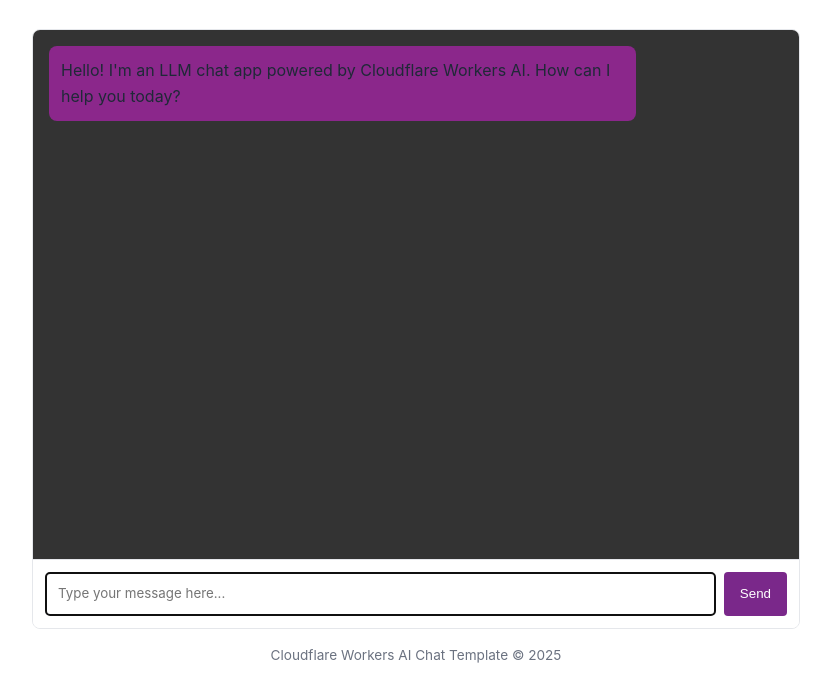
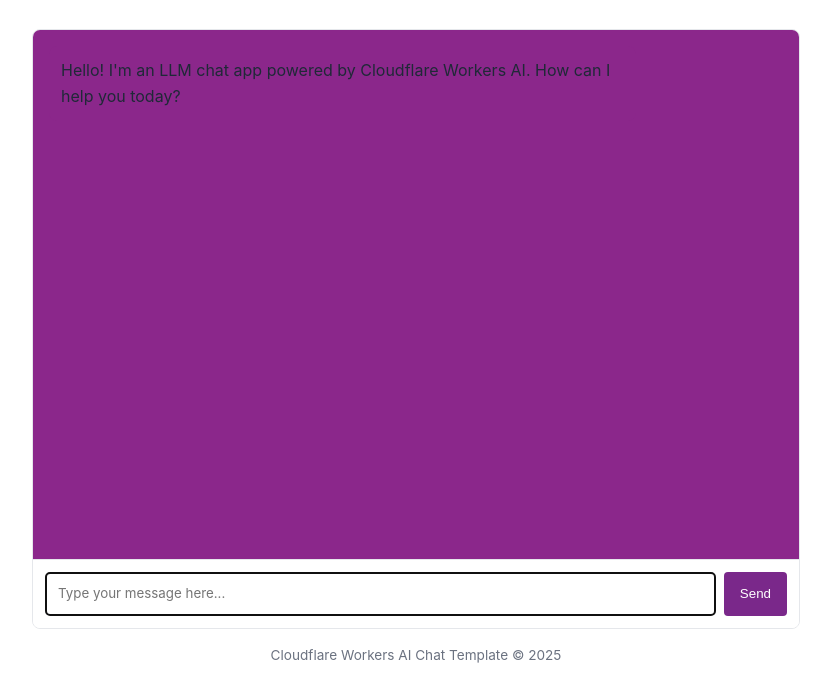
Before and after one commit to illpro226/llm-chat-app-template, a website: page public/index.html in a window 1280 px wide. Shown: the part 116-800 px from the top of the page, without its empty margins (224-1055 px from the left). Drawn offline with Linux system fonts and the light colour scheme.

Commit message:
Change light background color to #8b278b

```diff
--- a/public/index.html
+++ b/public/index.html
@@ -8,7 +8,7 @@
 			:root {
 				--primary-color: #7a288a;
 				--primary-hover:  #6c5ce7;
-				--light-bg: #333;
+				--light-bg: #8b278b;
 				--border-color: #e5e7eb;
 				--text-color: #1f2937;
 				--text-light: #6b7280;
```
